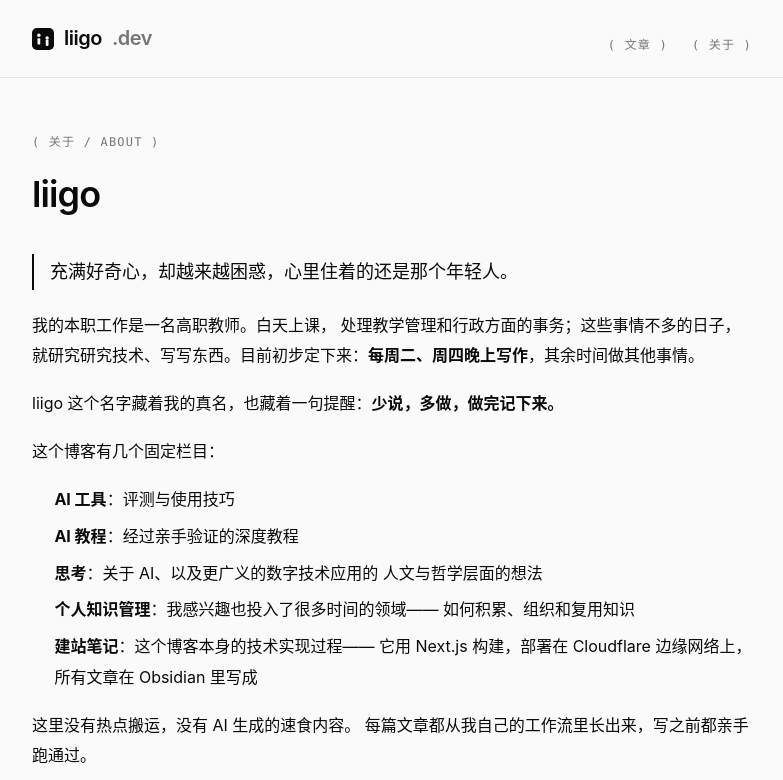
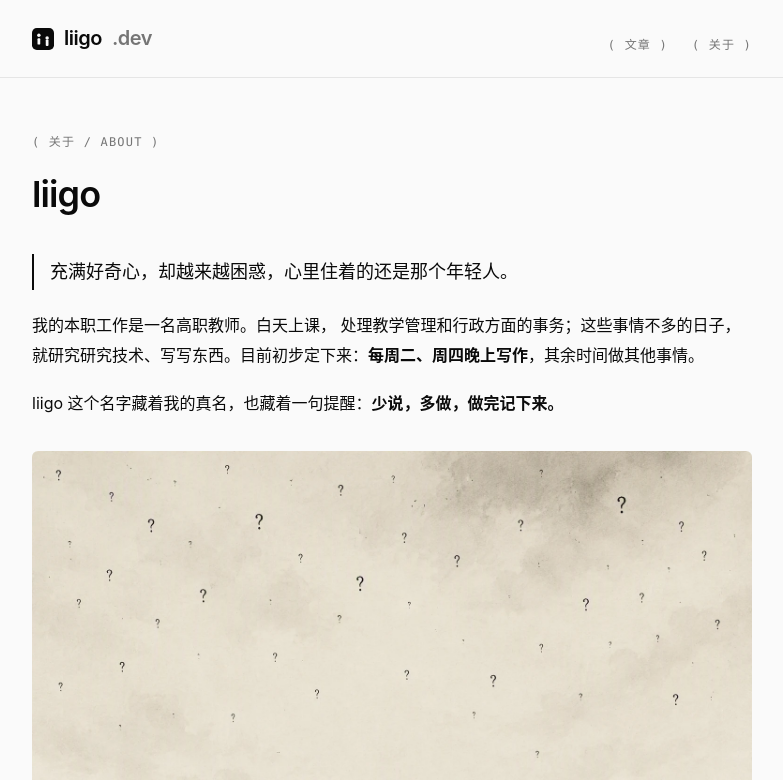
Before and after one commit to glfruit/liigo-blog, a Next.js app: page /about in a window 1280 px wide. Shown: the top 780 px of the page, without its empty margins (248-1031 px from the left). Built offline with nearby package versions, Linux system fonts and the light colour scheme.

Commit message:
about: 栏目列表替换为单色插画（好奇心与问号天空）

```diff
--- a/app/about/page.tsx
+++ b/app/about/page.tsx
@@ -29,32 +29,14 @@ export default function AboutPage() {
           liigo 这个名字藏着我的真名，也藏着一句提醒：
           <strong>少说，多做，做完记下来。</strong>
         </p>
-        <p>这个博客有几个固定栏目：</p>
-        <ul>
-          <li>
-            <strong>AI 工具</strong>：评测与使用技巧
-          </li>
-          <li>
-            <strong>AI 教程</strong>：经过亲手验证的深度教程
-          </li>
-          <li>
-            <strong>思考</strong>：关于 AI、以及更广义的数字技术应用的
-            人文与哲学层面的想法
-          </li>
-          <li>
-            <strong>个人知识管理</strong>：我感兴趣也投入了很多时间的领域——
-            如何积累、组织和复用知识
-          </li>
-          <li>
-            <strong>建站笔记</strong>：这个博客本身的技术实现过程——
-            它用 Next.js 构建，部署在 Cloudflare 边缘网络上，
-            所有文章在 Obsidian 里写成
-          </li>
-        </ul>
-        <p>
-          这里没有热点搬运，没有 AI 生成的速食内容。
-          每篇文章都从我自己的工作流里长出来，写之前都亲手跑通过。
-        </p>
+        <figure className="mt-8">
+          {/* eslint-disable-next-line @next/next/no-img-element */}
+          <img
+            src="/images/about-curiosity.webp"
+            alt="一个孩子模样的人站在空旷的原野上，仰望布满问号的天空"
+            className="w-full"
+          />
+        </figure>
         <h2>联系</h2>
         <p>
           最快的方式是邮件：<a href="mailto:hi@liigo.dev">hi@liigo.dev</a>。
```
Also changed, not shown: public/images/about-curiosity.webp (added).
